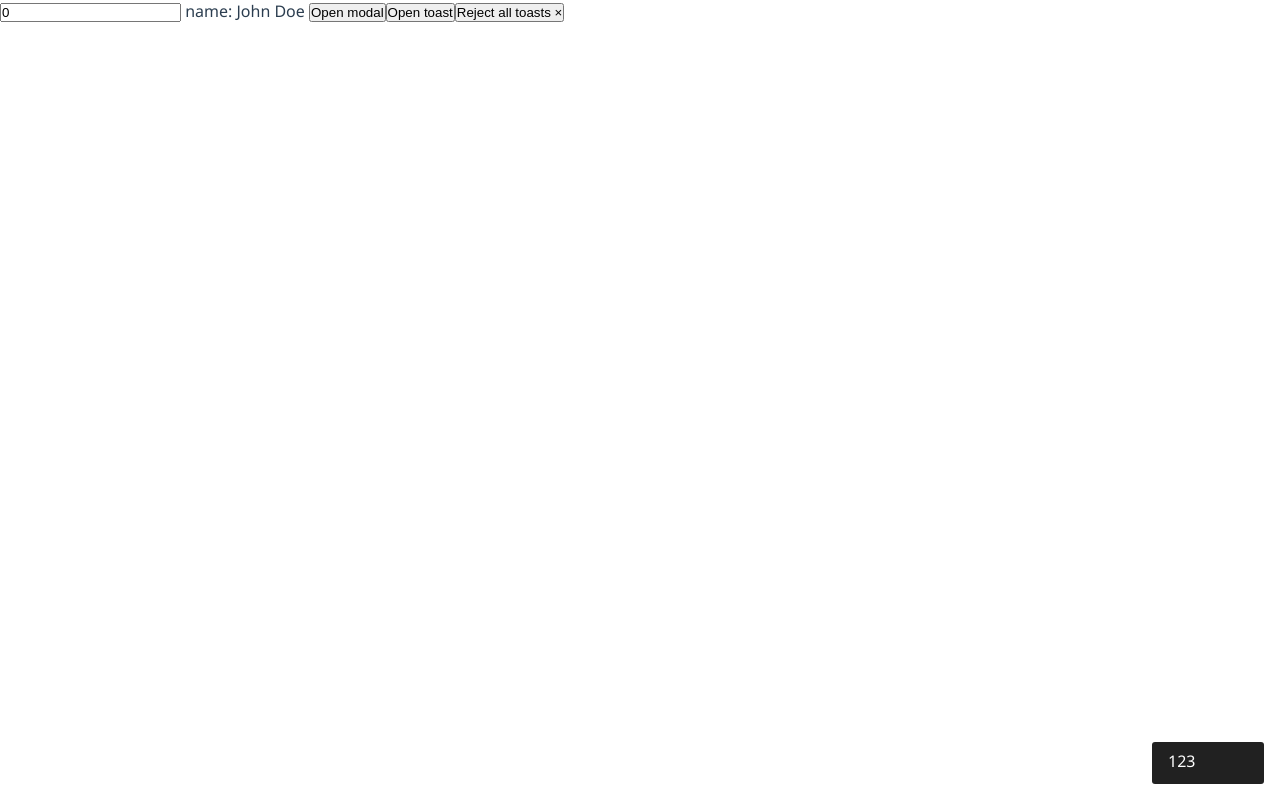
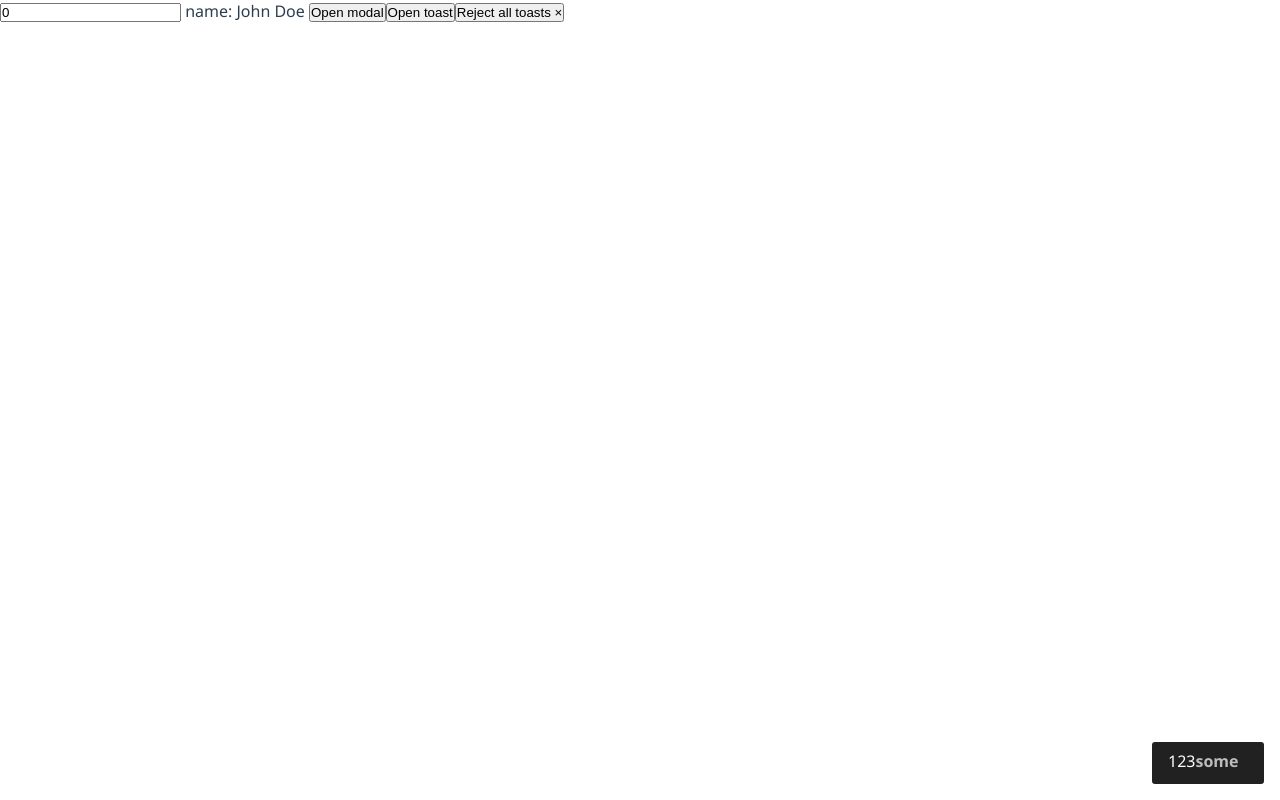
Before and after one commit to desislavsd/vue-issue, a Vue app: page / in a window 1280 px wide. Both pictures are taken after a click on the button "Open toast". Built offline with nearby package versions, Linux system fonts and the light colour scheme.

Commit message:
fix toast btns not working

```diff
--- a/src/App.vue
+++ b/src/App.vue
@@ -45,6 +45,7 @@ export default {
 			this.$toast.open({
 				message: 123,
 				duration: Infinity,
+				resolveBtn: 'some',
 				async reject(){
 
 					await vm.$modal.confirm();
--- a/src/plugins/issue/toast/toast.vue
+++ b/src/plugins/issue/toast/toast.vue
@@ -11,7 +11,7 @@
         </div>
 
         <button v-for="action in actions" :key="action"
-            @click.stop="$emit(`toast:${action}`)"
+            @click.stop="toast[action]()"
             :class="`vi-toast-${action}-btn`"
             v-html="opts[`${action}Btn`]"
             >
```
